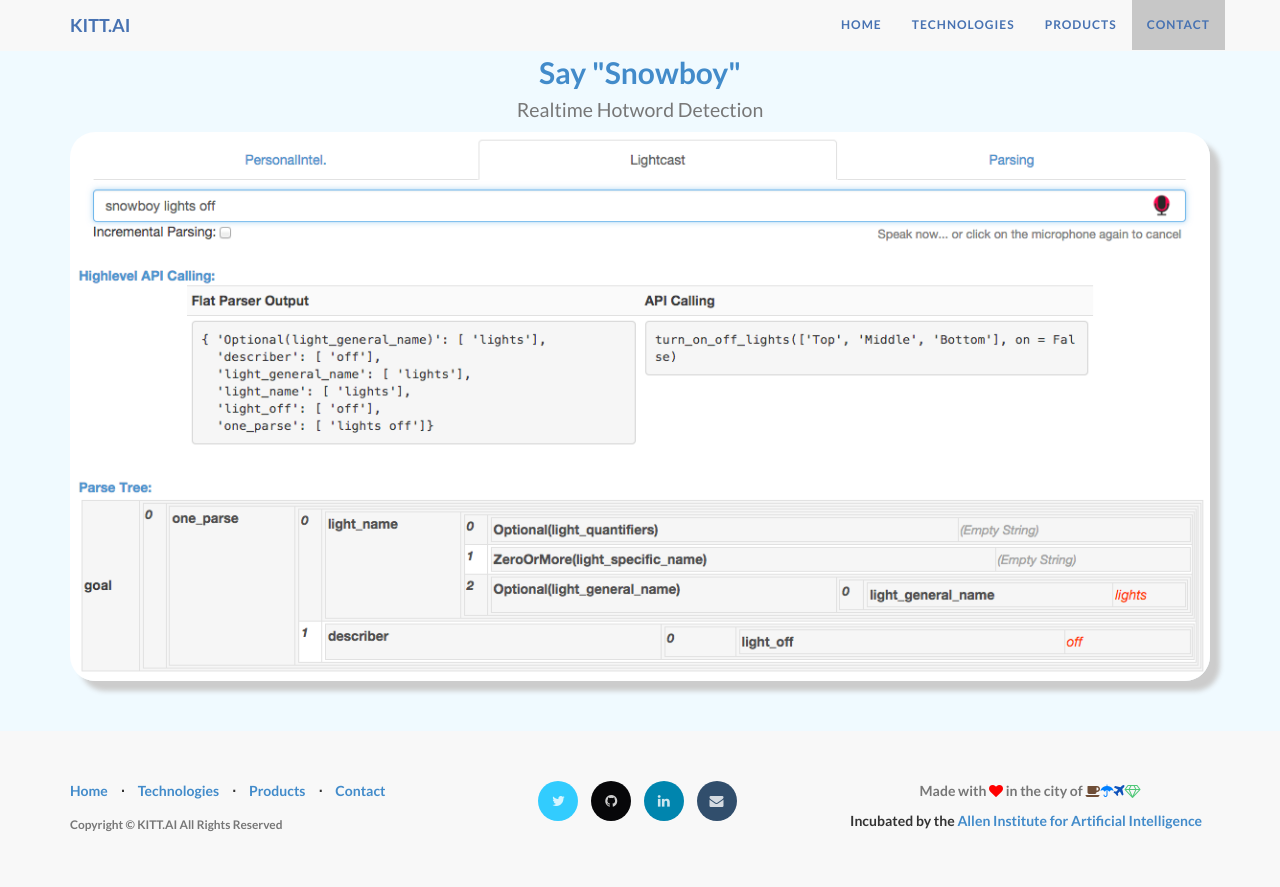
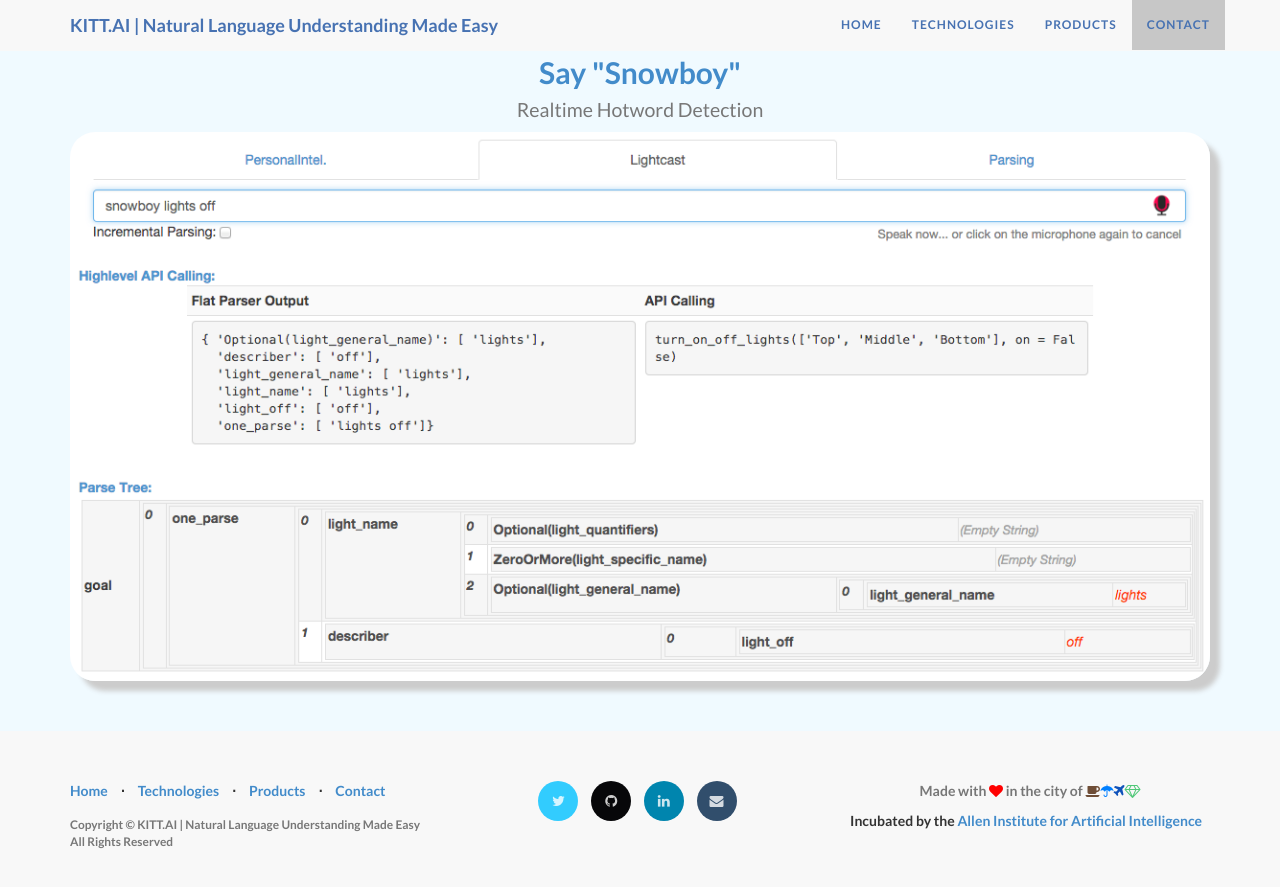
Before and after one commit to Kitt-AI/Kitt-AI.github.io, a Jekyll site: the page built from index.md, in a window 1280 px wide and 900 px high, scrolled down 2721 px. Shown: the top 887 px of the window. Built offline with Jekyll 4.4.1, drawn with Linux system fonts in a browser that asks for light colours.

Commit message:
added description

```diff
--- a/_config.yml
+++ b/_config.yml
@@ -27,8 +27,13 @@
 
 url: 'http://kitt.ai'
 production_url: 'http://kitt.ai'
+
+# For Search Engine Optimization
 name: 'KITT.AI'
-title: 'KITT.AI'
+author: 'Xuchen Yao'
+title: 'KITT.AI | Natural Language Understanding Made Easy'
+description: >
+    "natural language understanding technologies about semantic parsing, question answering from web text and knowledge base, and hotword detection."
 
 
 social:
@@ -41,8 +46,6 @@
 
 address: '2157 N Northlake Way, Suite 110<br>
           Seattle, WA 98103'
-description: >
-    semantic parsing, question answering and hotword detection from kitt.ai
 
 timezone: 'America/Los_Angeles'
 # ----------------------- #
--- a/_includes/head.html
+++ b/_includes/head.html
@@ -1,10 +1,19 @@
 <head>
 
     <meta charset="utf-8">
-    <meta http-equiv="X-UA-Compatible" content="IE=edge">
+    <meta http-equiv="Content-Type" content="text/html; charset=UTF-8">
     <meta name="viewport" content="width=device-width, initial-scale=1">
-    <meta name="description" content="">
-    <meta name="author" content="">
+    {% if page.description %}
+        <meta name="description" content="{{ page.description }}">
+    {% else %}
+        <meta name="description" content="{{ site.description }}">
+    {% endif %}
+
+    {% if page.author %}
+        <meta name="author" content="{{ page.author }}">
+    {% else %}
+        <meta name="author" content="{{ site.author }}">
+    {% endif %}
 
 
     <link rel="shortcut icon" href="{{ ASSET_PATH }}/img/blue-icon-32.ico">
--- a/index.md
+++ b/index.md
@@ -1,6 +1,6 @@
 ---
 layout: landing
-title: KITT.AI
+title: 'KITT.AI | Natural Language Understanding Made Easy'
 subTitle: Natural Language Understanding Made Easy
 permalink: /
 ---
```
